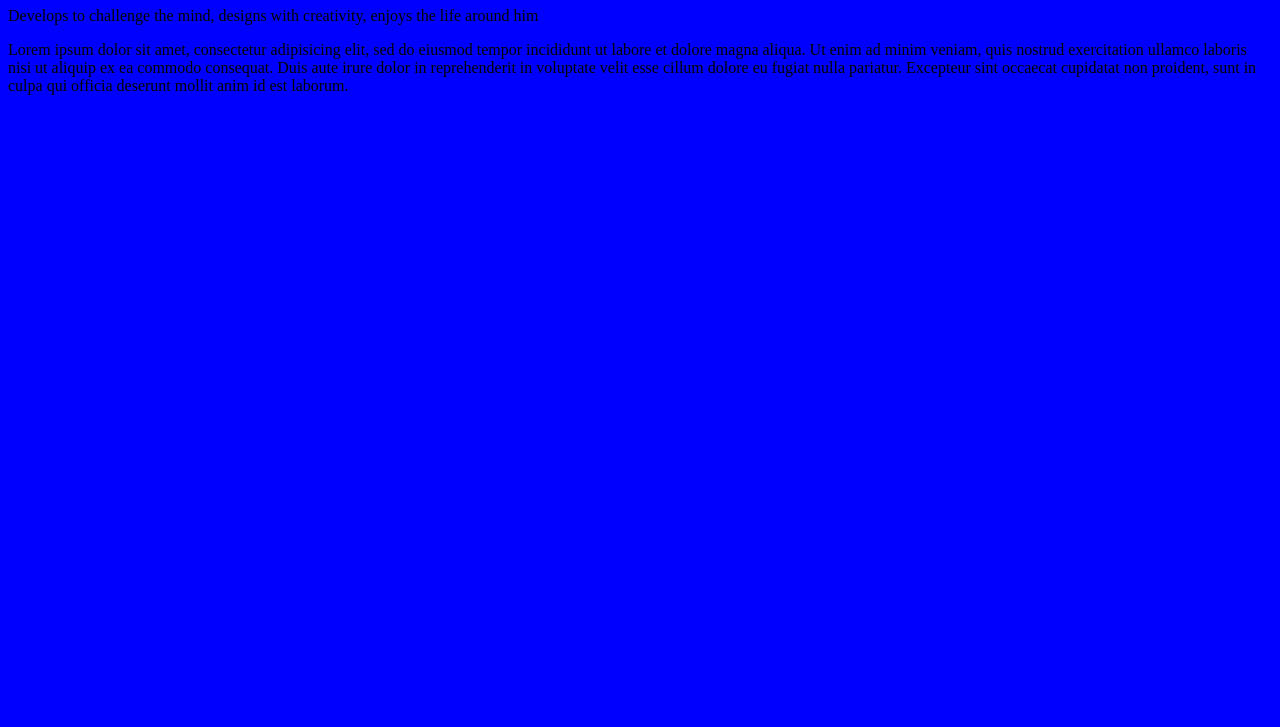
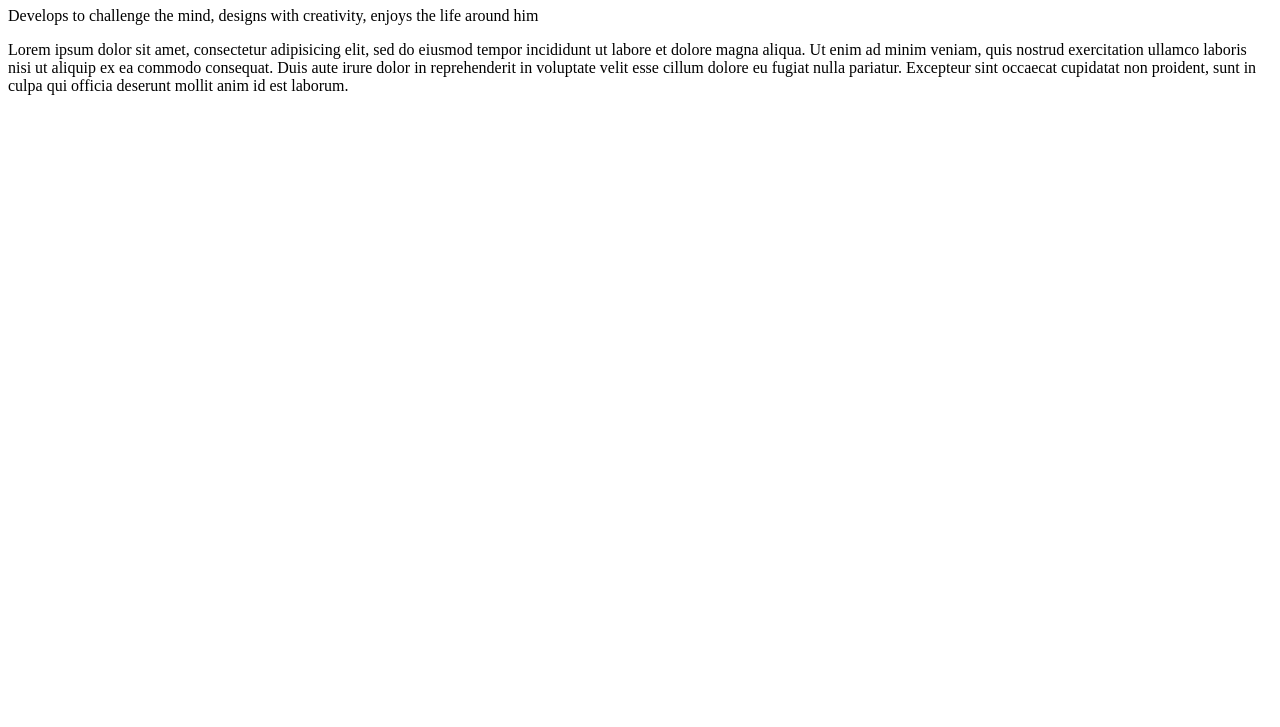
Before and after one commit to garrettkwong/garrettkwong.github.io, a plain HTML site: page unit_1/index.html in a window 1280 px wide. Shown: the part 73-800 px from the top of the page. Drawn offline with Linux system fonts and the light colour scheme.

Commit message:
update on fonts

```diff
--- a/unit_1/css/style.css
+++ b/unit_1/css/style.css
@@ -1,5 +1,6 @@
 body{
-	background-color: blue;
+	background-color: white;
+
 }
 ul{
 	list-style: none;
@@ -13,6 +14,7 @@ ul{
 nav{
 	padding-right: 125px;
 	padding-left: 108px;
+	font-size: 14px;
 
 }
 .link{
```
